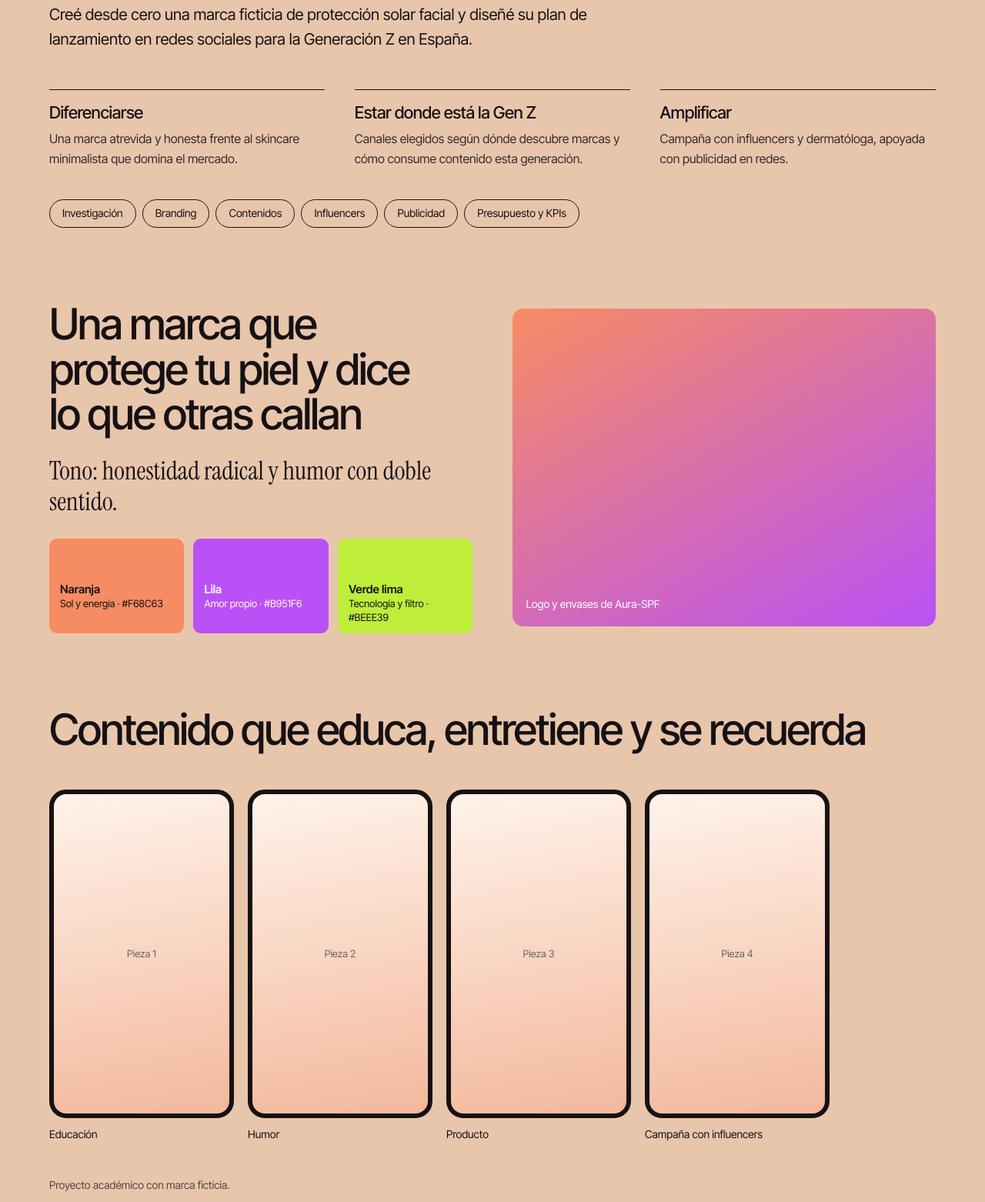
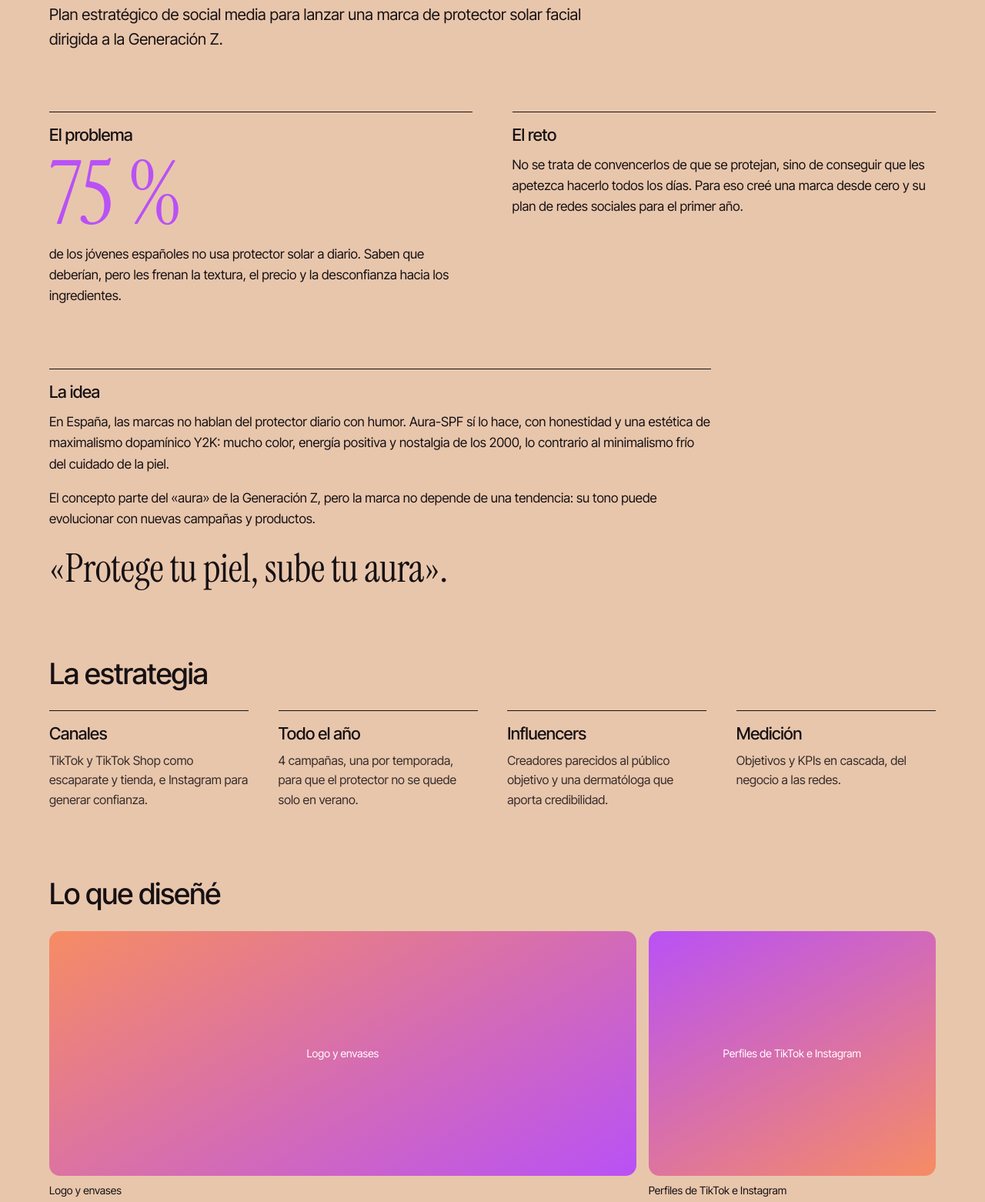
Before and after one commit to fernandaferces/fernandaferces.github.io, a plain HTML site: page index.html in a window 1280 px wide. Shown: the part 3005-4567 px from the top of the page at 77% size. Drawn offline with Linux system fonts and the light colour scheme.

Commit message:
Contenido completo del caso Aura-SPF
Co-Authored-By: Claude Opus 5.5 <noreply@anthropic.com>
Claude-Session: https://claude.ai/code/session_012tkEQyJtHV8BB5btubpXo3

```diff
--- a/index.html
+++ b/index.html
@@ -93,18 +93,28 @@ background:radial-gradient(ellipse at 50% 35%,#7a5a63 0%,#4B3440 45%,#24191d 100
 .note{font-size:14px;opacity:.7;margin-top:28px}
 
 .aura{background:var(--peach)}
-.brand{display:grid;grid-template-columns:minmax(0,1fr) minmax(0,1fr);gap:clamp(24px,4vw,56px);align-items:center;margin-top:clamp(56px,8vw,96px)}
-.brand blockquote{margin:24px 0 0;font-family:var(--serif);font-size:clamp(26px,2.6vw,34px);line-height:1.2}
-.swatches{display:grid;grid-template-columns:repeat(3,minmax(0,1fr));gap:12px;margin-top:28px}
-.sw{border-radius:10px;padding:56px 14px 12px;font-size:13px;line-height:1.35}
-.sw b{display:block;font-size:15px}
-.media{aspect-ratio:4/3;border-radius:14px;background:linear-gradient(150deg,#F68C63,#B951F6);display:grid;place-items:end start;padding:18px;color:#fff;font-size:14px;overflow:hidden}
-.media img{width:100%;height:100%;object-fit:cover}
-.phones{display:flex;gap:18px;overflow-x:auto;scroll-snap-type:x mandatory;padding:8px 0 16px;margin-top:40px}
-.phone{flex:0 0 clamp(190px,22vw,240px);scroll-snap-align:start}
-.phone .screen{aspect-ratio:9/16;border-radius:22px;border:6px solid var(--ink);background:linear-gradient(170deg,#fff3ea,#f3b89c);display:grid;place-items:center;text-align:center;padding:14px;font-size:13px;color:var(--muted);overflow:hidden}
-.phone .screen img{width:100%;height:100%;object-fit:cover}
-.phone p{font-size:14px;margin:10px 0 0}
+.story{display:grid;grid-template-columns:minmax(0,1fr) minmax(0,1fr);gap:clamp(24px,4vw,56px);margin-top:clamp(48px,6vw,80px)}
+.story>div,.idea{border-top:1px solid var(--ink);padding-top:18px}
+.story h3,.idea h3{margin-bottom:14px}
+.big-stat{font-family:var(--serif);font-size:clamp(72px,9vw,128px);line-height:.9;margin:0 0 12px;color:#B951F6}
+.idea{margin-top:clamp(40px,5vw,64px);max-width:860px}
+.idea blockquote{margin:24px 0 0;font-family:var(--serif);font-size:clamp(32px,4vw,52px);line-height:1.05;letter-spacing:-.01em}
+.sub{font-size:clamp(28px,3vw,38px);margin-top:clamp(56px,7vw,96px)}
+.cols.four{grid-template-columns:repeat(4,minmax(0,1fr));margin-top:28px}
+.gallery{display:grid;grid-template-columns:repeat(6,minmax(0,1fr));grid-auto-rows:clamp(120px,13vw,170px);gap:16px;margin-top:28px}
+.gallery figure{margin:0;display:flex;flex-direction:column;min-height:0}
+.gallery .ph{flex:1;min-height:0;border-radius:14px;overflow:hidden;background:linear-gradient(150deg,#F68C63,#B951F6);display:grid;place-items:center;text-align:center;padding:12px;color:#fff;font-size:14px}
+.gallery .ph img{width:100%;height:100%;object-fit:cover}
+.gallery figcaption{font-size:14px;margin-top:8px}
+.g-logo{grid-column:span 4;grid-row:span 2}
+.g-perfiles{grid-column:span 2;grid-row:span 2}
+.g-humor{grid-column:span 2;grid-row:span 2}
+.g-carrusel{grid-column:span 2;grid-row:span 2}
+.g-video{grid-column:span 2;grid-row:span 3}
+.g-bus{grid-column:span 4;grid-row:span 1}
+.g-web{grid-column:span 6;grid-row:span 2}
+.g-perfiles .ph{background:linear-gradient(150deg,#B951F6,#F68C63)}
+.g-humor .ph,.g-bus .ph{background:linear-gradient(150deg,#BEEE39,#F68C63);color:#161113}
 
 .ian{background:var(--sand)}
 .ian .phone .screen{background:linear-gradient(170deg,#f7f3ef,#d8cdc2)}
@@ -136,8 +146,8 @@ footer{background:var(--ink);color:rgba(255,255,255,.55);font-size:14px;padding:
 .reveal.in{opacity:1;transform:none}
 @media(prefers-reduced-motion:reduce){.reveal{opacity:1;transform:none;transition:none}html{scroll-behavior:auto}.card,.btn{transition:none}}
 
-@media(max-width:900px){.menu{display:none}.cards,.cols,.stats,.pods{grid-template-columns:minmax(0,1fr)}.card{min-height:320px}.brand,.timeline{grid-template-columns:minmax(0,1fr)}}
-@media(max-width:600px){nav .btn{display:none}.mast{white-space:normal}.swatches{grid-template-columns:minmax(0,1fr)}}
+@media(max-width:900px){.menu{display:none}.cards,.cols,.cols.four,.stats,.pods,.story{grid-template-columns:minmax(0,1fr)}.gallery{grid-template-columns:repeat(2,minmax(0,1fr));grid-auto-rows:150px}.gallery figure{grid-column:span 1!important;grid-row:span 2!important}.gallery .g-logo,.gallery .g-web,.gallery .g-bus{grid-column:span 2!important}.gallery .g-bus{grid-row:span 1!important}.card{min-height:320px}.timeline{grid-template-columns:minmax(0,1fr)}}
+@media(max-width:600px){nav .btn{display:none}.mast{white-space:normal}}
 </style>
 </head>
 <body>
@@ -195,37 +205,49 @@ footer{background:var(--ink);color:rgba(255,255,255,.55);font-size:14px;padding:
 
 <section class="band aura" id="aura">
   <div class="wrap">
-    <div class="case-top"><span>Proyecto de fin de máster · 2026</span><span>Protección solar facial · Generación Z · España</span></div>
+    <div class="case-top"><span>Caso 1 · Trabajo Fin de Máster, 2026</span><span>Protector solar facial · Generación Z</span></div>
     <h2 class="mast reveal">Aura-SPF</h2>
-    <p class="lead reveal">Creé desde cero una marca ficticia de protección solar facial y diseñé su plan de lanzamiento en redes sociales para la Generación Z en España.</p>
-    <div class="cols reveal">
-      <div><h3>Diferenciarse</h3><p>Una marca atrevida y honesta frente al skincare minimalista que domina el mercado.</p></div>
-      <div><h3>Estar donde está la Gen Z</h3><p>Canales elegidos según dónde descubre marcas y cómo consume contenido esta generación.</p></div>
-      <div><h3>Amplificar</h3><p>Campaña con influencers y dermatóloga, apoyada con publicidad en redes.</p></div>
-    </div>
-    <ul class="tags reveal"><li>Investigación</li><li>Branding</li><li>Contenidos</li><li>Influencers</li><li>Publicidad</li><li>Presupuesto y KPIs</li></ul>
+    <p class="lead reveal">Plan estratégico de social media para lanzar una marca de protector solar facial dirigida a la Generación Z.</p>
 
-    <div class="brand">
+    <div class="story">
       <div class="reveal">
-        <h2>Una marca que protege tu piel y dice lo que otras callan</h2>
-        <blockquote>Tono: honestidad radical y humor con doble sentido.</blockquote>
-        <div class="swatches">
-          <div class="sw" style="background:#F68C63;color:#161113"><b>Naranja</b>Sol y energía · #F68C63</div>
-          <div class="sw" style="background:#B951F6;color:#fff"><b>Lila</b>Amor propio · #B951F6</div>
-          <div class="sw" style="background:#BEEE39;color:#161113"><b>Verde lima</b>Tecnología y filtro · #BEEE39</div>
-        </div>
+        <h3>El problema</h3>
+        <p class="big-stat">75 %</p>
+        <p>de los jóvenes españoles no usa protector solar a diario. Saben que deberían, pero les frenan la textura, el precio y la desconfianza hacia los ingredientes.</p>
       </div>
-      <div class="media reveal">Logo y envases de Aura-SPF</div>
+      <div class="reveal">
+        <h3>El reto</h3>
+        <p>No se trata de convencerlos de que se protejan, sino de conseguir que les apetezca hacerlo todos los días. Para eso creé una marca desde cero y su plan de redes sociales para el primer año.</p>
+      </div>
     </div>
 
-    <h2 class="reveal" style="margin-top:clamp(56px,8vw,96px)">Contenido que educa, entretiene y se recuerda</h2>
-    <div class="phones reveal">
-      <figure class="phone" style="margin:0"><div class="screen">Pieza 1</div><p>Educación</p></figure>
-      <figure class="phone" style="margin:0"><div class="screen">Pieza 2</div><p>Humor</p></figure>
-      <figure class="phone" style="margin:0"><div class="screen">Pieza 3</div><p>Producto</p></figure>
-      <figure class="phone" style="margin:0"><div class="screen">Pieza 4</div><p>Campaña con influencers</p></figure>
+    <div class="idea reveal">
+      <h3>La idea</h3>
+      <p>En España, las marcas no hablan del protector diario con humor. Aura-SPF sí lo hace, con honestidad y una estética de maximalismo dopamínico Y2K: mucho color, energía positiva y nostalgia de los 2000, lo contrario al minimalismo frío del cuidado de la piel.</p>
+      <p>El concepto parte del «aura» de la Generación Z, pero la marca no depende de una tendencia: su tono puede evolucionar con nuevas campañas y productos.</p>
+      <blockquote>«Protege tu piel, sube tu aura».</blockquote>
     </div>
-    <p class="note">Proyecto académico con marca ficticia.</p>
+
+    <h3 class="sub reveal">La estrategia</h3>
+    <div class="cols four reveal">
+      <div><h3>Canales</h3><p>TikTok y TikTok Shop como escaparate y tienda, e Instagram para generar confianza.</p></div>
+      <div><h3>Todo el año</h3><p>4 campañas, una por temporada, para que el protector no se quede solo en verano.</p></div>
+      <div><h3>Influencers</h3><p>Creadores parecidos al público objetivo y una dermatóloga que aporta credibilidad.</p></div>
+      <div><h3>Medición</h3><p>Objetivos y KPIs en cascada, del negocio a las redes.</p></div>
+    </div>
+
+    <h3 class="sub reveal">Lo que diseñé</h3>
+    <div class="gallery reveal">
+      <figure class="g-logo"><div class="ph">Logo y envases</div><figcaption>Logo y envases</figcaption></figure>
+      <figure class="g-perfiles"><div class="ph">Perfiles de TikTok e Instagram</div><figcaption>Perfiles de TikTok e Instagram</figcaption></figure>
+      <figure class="g-humor"><div class="ph">Post de humor</div><figcaption>Post de humor</figcaption></figure>
+      <figure class="g-carrusel"><div class="ph">Carrusel</div><figcaption>Carrusel</figcaption></figure>
+      <figure class="g-video"><div class="ph">Vídeo de TikTok</div><figcaption>Vídeo de TikTok</figcaption></figure>
+      <figure class="g-bus"><div class="ph">Lona del bus</div><figcaption>Lona del bus</figcaption></figure>
+      <figure class="g-web"><div class="ph">Web</div><figcaption>Web</figcaption></figure>
+    </div>
+    <p class="note">Proyecto académico con una marca ficticia.</p>
+    <ul class="tags reveal"><li>Estrategia de social media</li><li>Branding</li><li>Contenido para TikTok e Instagram</li><li>Marketing de influencers</li><li>KPIs</li><li>Canva</li></ul>
   </div>
 </section>
 
```
